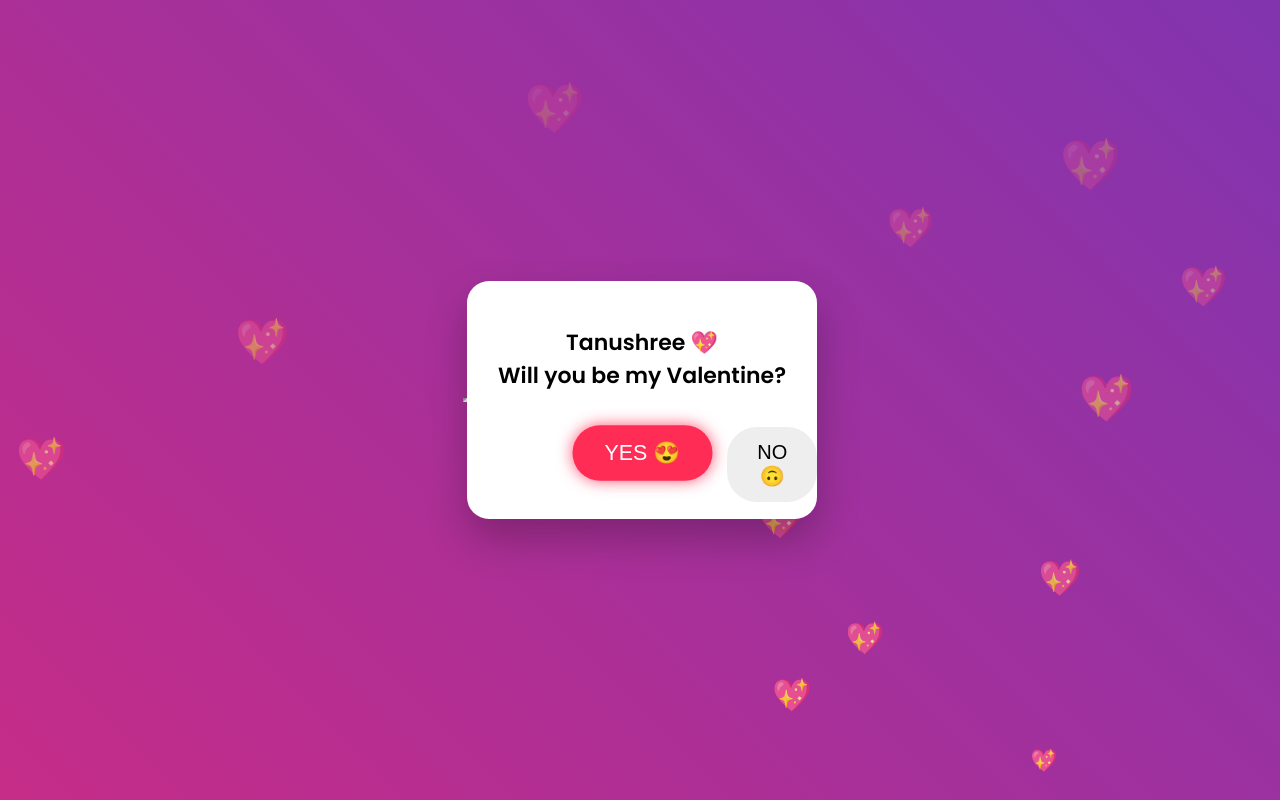
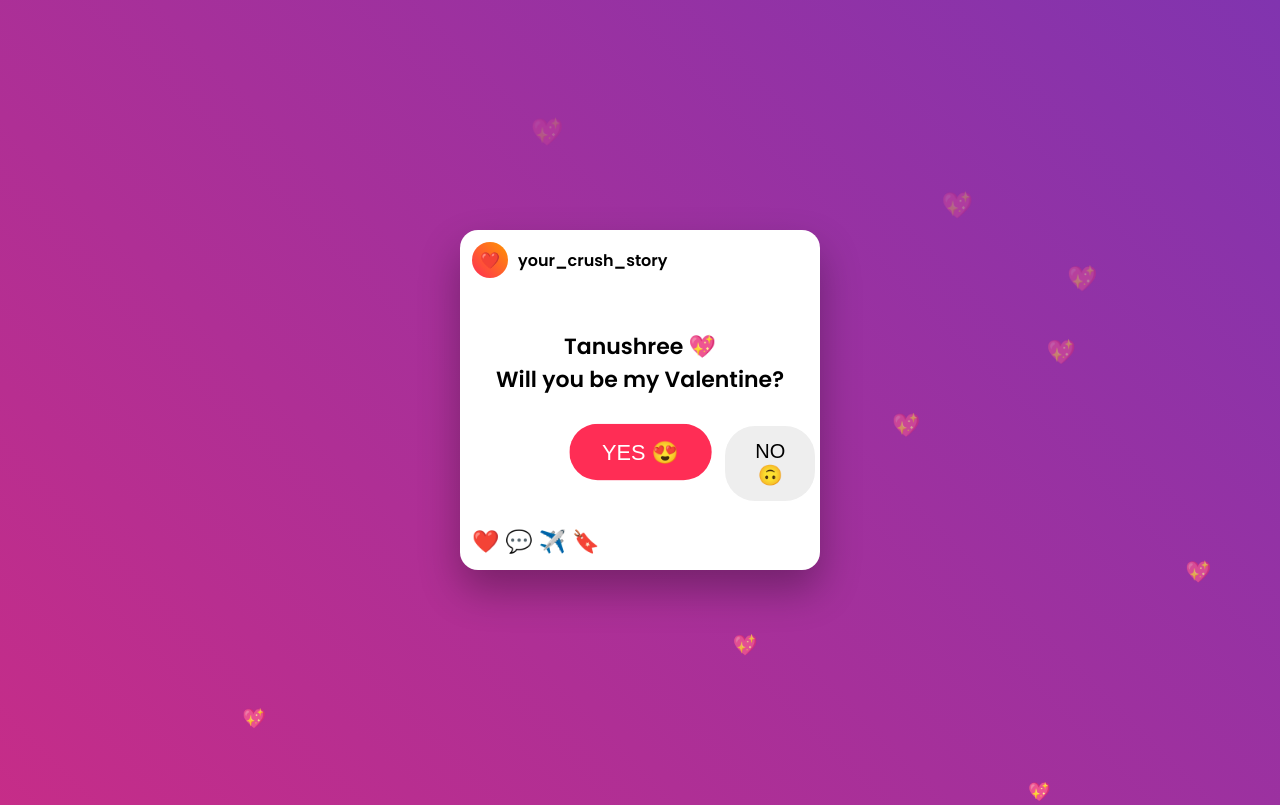
Before and after one commit to Perfect104/valentine, a plain HTML site: page index.html in a window 1280 px wide. Drawn offline with Linux system fonts and the light colour scheme; grey boxes are pictures that could not be loaded.

Commit message:
Update index.html

```diff
--- a/index.html
+++ b/index.html
@@ -4,7 +4,6 @@
 <meta charset="UTF-8">
 <title>Valentine 💖</title>
 
-<!-- Instagram-style font -->
 <link href="https://fonts.googleapis.com/css2?family=Poppins:wght@400;600&display=swap" rel="stylesheet">
 
 <style>
@@ -14,7 +13,7 @@ body {
   margin: 0;
   height: 100vh;
   font-family: 'Poppins', sans-serif;
-  background: linear-gradient(45deg, #f58529, #dd2a7b, #8134af, #515bd4);
+  background: linear-gradient(45deg,#f58529,#dd2a7b,#8134af,#515bd4);
   background-size: 400% 400%;
   animation: bgMove 8s ease infinite;
   display: flex;
@@ -29,22 +28,53 @@ body {
   100% { background-position: 0% 50%; }
 }
 
+/* Instagram Card */
 .card {
   background: white;
-  width: 350px;
-  padding: 30px;
-  border-radius: 22px;
+  width: 360px;
+  border-radius: 18px;
+  box-shadow: 0 20px 40px rgba(0,0,0,0.3);
+  overflow: hidden;
+  position: relative;
+  z-index: 5;
+}
+
+/* Header */
+.header {
+  display: flex;
+  align-items: center;
+  padding: 12px;
+}
+
+.dp {
+  width: 36px;
+  height: 36px;
+  border-radius: 50%;
+  background: linear-gradient(45deg,#ff2d55,#ff9500);
+  display: flex;
+  align-items: center;
+  justify-content: center;
+  color: white;
+  font-weight: bold;
+  margin-right: 10px;
+}
+
+.username {
+  font-weight: 600;
+}
+
+/* Content */
+.content {
+  padding: 25px;
   text-align: center;
-  box-shadow: 0 20px 40px rgba(0,0,0,0.25);
-  position: relative;
-  z-index: 10;
 }
 
 h1 {
   font-size: 22px;
-  margin-bottom: 25px;
+  margin-bottom: 20px;
 }
 
+/* Buttons */
 .btn {
   padding: 14px 30px;
   border: none;
@@ -52,7 +82,6 @@ h1 {
   font-size: 20px;
   cursor: pointer;
   margin: 10px;
-  transition: all 0.3s ease;
 }
 
 .yes {
@@ -62,9 +91,9 @@ h1 {
 }
 
 @keyframes pulse {
-  0% { transform: scale(1); box-shadow: 0 0 0 rgba(255,45,85,0.7); }
-  50% { transform: scale(1.12); box-shadow: 0 0 25px rgba(255,45,85,0.9); }
-  100% { transform: scale(1); box-shadow: 0 0 0 rgba(255,45,85,0.7); }
+  0% { transform: scale(1); }
+  50% { transform: scale(1.15); }
+  100% { transform: scale(1); }
 }
 
 .no {
@@ -72,61 +101,98 @@ h1 {
   position: absolute;
 }
 
+/* Footer icons */
+.footer {
+  padding: 12px;
+  display: flex;
+  gap: 12px;
+  font-size: 22px;
+}
+
 /* Floating hearts */
 .heart {
   position: absolute;
   bottom: -20px;
-  font-size: 20px;
+  font-size: 18px;
   animation: floatUp 6s linear infinite;
-  opacity: 0.7;
 }
 
 @keyframes floatUp {
-  0% { transform: translateY(0) scale(1); opacity: 1; }
-  100% { transform: translateY(-110vh) scale(1.8); opacity: 0; }
+  to { transform: translateY(-110vh) scale(1.6); opacity: 0; }
 }
 
-/* Star burst */
-.star {
-  position: absolute;
-  color: gold;
-  font-size: 18px;
-  animation: starMove 1.5s forwards;
+/* YES screen */
+.fullscreen {
+  position: fixed;
+  inset: 0;
+  background: linear-gradient(45deg,#ff2d55,#ff9500);
+  display: flex;
+  align-items: center;
+  justify-content: center;
+  flex-direction: column;
+  color: white;
+  text-align: center;
+  z-index: 999;
 }
 
-@keyframes starMove {
-  0% { transform: scale(0); opacity: 1; }
-  100% { transform: translate(var(--x), var(--y)) scale(1); opacity: 0; }
+.fullscreen h1 {
+  font-size: 70px;
+  margin: 0;
+}
+
+.fullscreen p {
+  font-size: 28px;
+  margin-top: 15px;
 }
 </style>
 </head>
 
 <body>
 
-<!-- Music -->
-<iframe width="0" height="0"
-src="https://www.youtube.com/embed/2Vv-BfVoq4g?autoplay=1&loop=1&playlist=2Vv-BfVoq4g"
-allow="autoplay"></iframe>
+<!-- Audio (starts after first interaction) -->
+<audio id="music" loop>
+  <source src="https://www.soundhelix.com/examples/mp3/SoundHelix-Song-1.mp3">
+</audio>
 
-<div class="card">
-  <h1>Tanushree 💖<br>Will you be my Valentine?</h1>
-  <button class="btn yes" onclick="yesClick()">YES 😍</button>
-  <button class="btn no" id="noBtn">NO 🙃</button>
+<div class="card" onclick="startMusic()">
+  <div class="header">
+    <div class="dp">❤️</div>
+    <div class="username">your_crush_story</div>
+  </div>
+
+  <div class="content">
+    <h1>Tanushree 💖<br>Will you be my Valentine?</h1>
+    <button class="btn yes" onclick="yesClick()">YES 😍</button>
+    <button class="btn no" id="noBtn">NO 🙃</button>
+  </div>
+
+  <div class="footer">
+    ❤️ 💬 ✈️ 🔖
+  </div>
 </div>
 
 <script>
-// Floating hearts
+const music = document.getElementById("music");
+let musicStarted = false;
+
+function startMusic() {
+  if (!musicStarted) {
+    music.play();
+    musicStarted = true;
+  }
+}
+
+// Hearts
 setInterval(() => {
-  const heart = document.createElement("div");
-  heart.className = "heart";
-  heart.innerHTML = "💖";
-  heart.style.left = Math.random() * 100 + "vw";
-  heart.style.fontSize = Math.random() * 20 + 15 + "px";
-  document.body.appendChild(heart);
-  setTimeout(() => heart.remove(), 6000);
-}, 400);
+  const h = document.createElement("div");
+  h.className = "heart";
+  h.innerHTML = "💖";
+  h.style.left = Math.random() * 100 + "vw";
+  document.body.appendChild(h);
+  setTimeout(() => h.remove(), 6000);
+}, 500);
 
-// NO button escape
+// NO escape
 const noBtn = document.getElementById("noBtn");
 noBtn.addEventListener("mouseover", moveNo);
 noBtn.addEventListener("click", moveNo);
@@ -136,26 +202,12 @@ function moveNo() {
   noBtn.style.top = Math.random() * (window.innerHeight - 60) + "px";
 }
 
-// YES click effect
+// YES action
 function yesClick() {
-  for (let i = 0; i < 30; i++) {
-    const star = document.createElement("div");
-    star.className = "star";
-    star.innerHTML = "✨";
-    const angle = Math.random() * Math.PI * 2;
-    const radius = Math.random() * 120;
-    star.style.setProperty("--x", Math.cos(angle) * radius + "px");
-    star.style.setProperty("--y", Math.sin(angle) * radius + "px");
-    star.style.left = "50%";
-    star.style.top = "50%";
-    document.body.appendChild(star);
-    setTimeout(() => star.remove(), 1500);
-  }
-
   document.body.innerHTML = `
-    <div style="color:white;text-align:center;">
-      <h1 style="font-size:60px;">YES 💖✨</h1>
-      <p style="font-size:26px;">Tanushree, you just made my heart skip a beat 🥰</p>
+    <div class="fullscreen">
+      <h1>YES 💖✨</h1>
+      <p>Tanushree, this just became my favorite love story 🥰</p>
     </div>
   `;
 }
```
